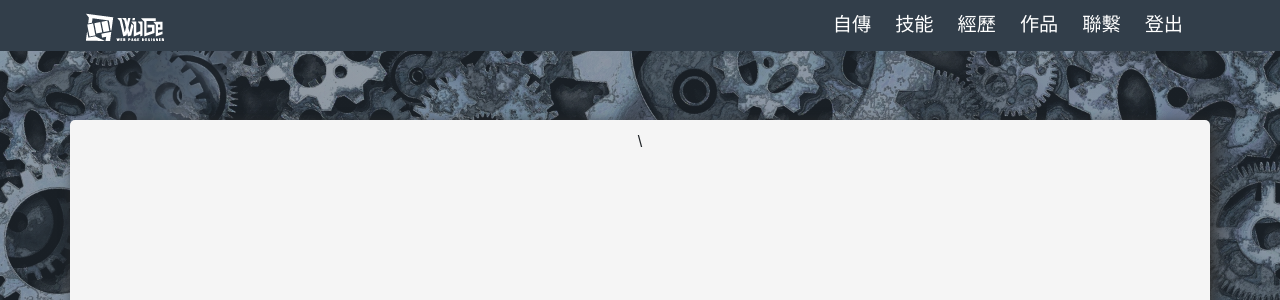
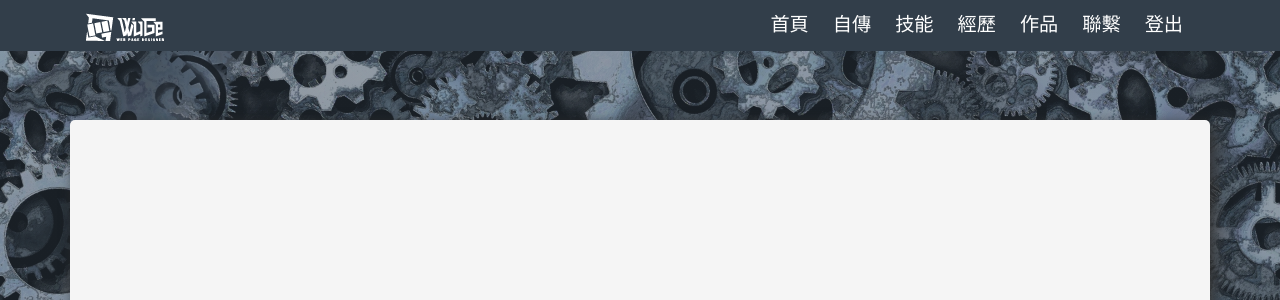
Before and after one commit to wdaweb/10902-lu-li-biao-xi-tong-WuGe01, a PHP site: page /backcontrol.php in a window 1280 px wide. Shown: the top 300 px of the page. Run offline with PHP 8.4, Linux system fonts and the light colour scheme.

Commit message:
完成初版6

```diff
--- a/backcontrol.php
+++ b/backcontrol.php
@@ -14,13 +14,14 @@
     <header>
         <div class="header">
             <div class="container">
-                <a href="?do=main"><img class="headerIn" src="./img/logo-01.png"></a>
+                <a href="?do=main"><img class="headerIn" src="./img/logo-01.png"> </a>
                 <a class="headerWord btn btn-outline-secondary" style="border: 0px;" href="?do=log">登出</a>
                 <a class="headerWord btn btn-outline-secondary" style="border: 0px;" href="?do=tel">聯繫</a>
                 <a class="headerWord btn btn-outline-secondary" style="border: 0px;" href="?do=art">作品</a>
                 <a class="headerWord btn btn-outline-secondary" style="border: 0px;" href="?do=exp">經歷</a>
                 <a class="headerWord btn btn-outline-secondary" style="border: 0px;" href="?do=skill">技能</a>
                 <a class="headerWord btn btn-outline-secondary" style="border: 0px;" href="?do=res">自傳</a>
+                <a class="headerWord btn btn-outline-secondary" style="border: 0px;" href="?do=main">首頁</a>
             </div>
         </div>
     </header>
@@ -28,7 +29,7 @@
     <div class="big_dady">
         <div class="main container">
             <div style="width: 100%;padding: 10px;">
-\
+
             </div>
         </div>
     </div>
```
